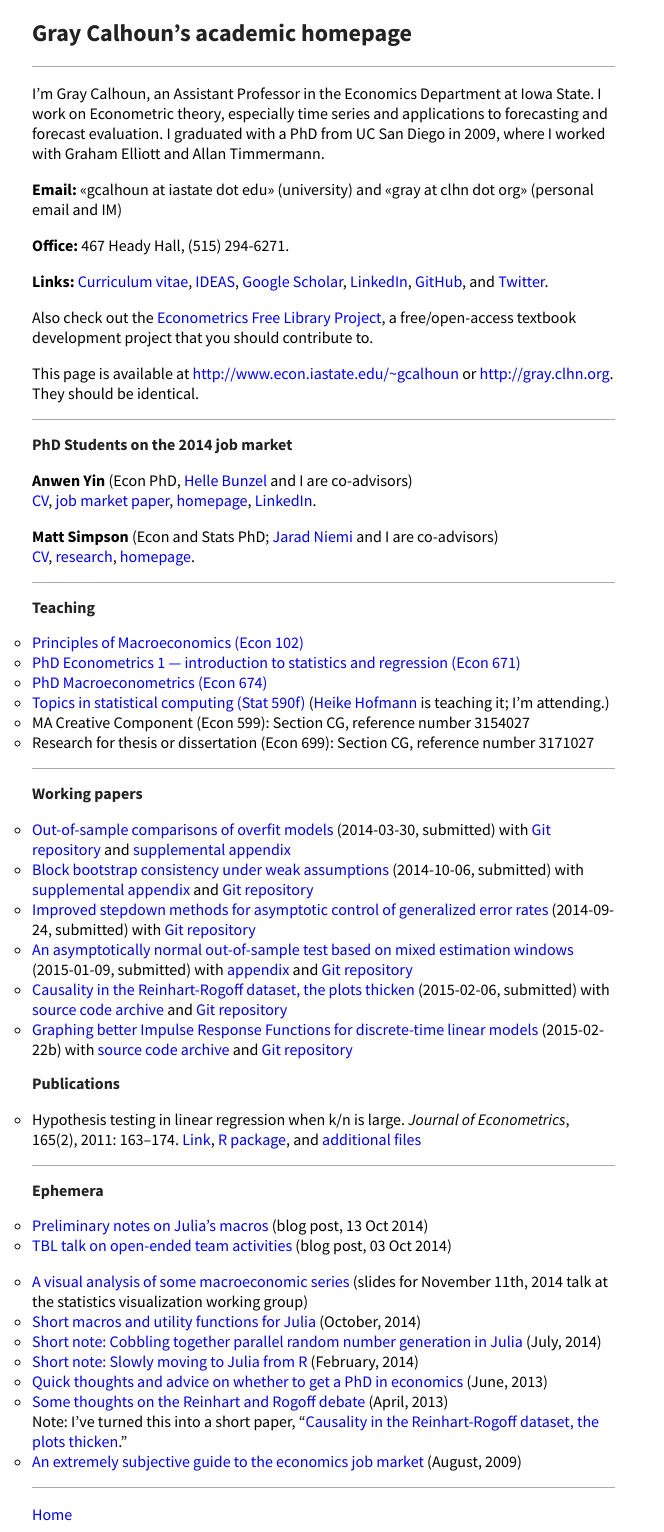
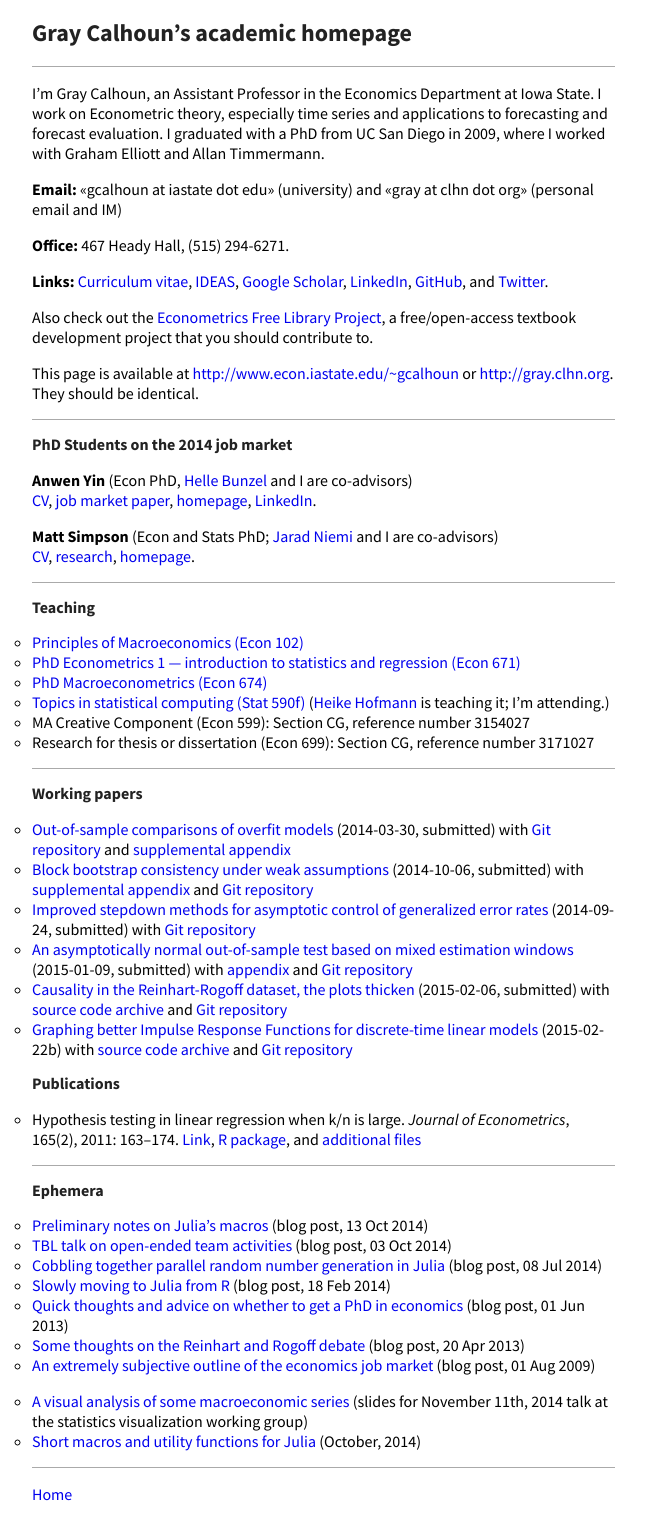
Before and after one commit to mmkuang/grayclhn.github.io, a Jekyll site: the page built from index.md, in a window 1280 px wide. Shown: the whole page, without its empty margins (0-664 px from the left). Built offline with Jekyll 4.4.1, drawn with Linux system fonts in a browser that asks for light colours; Markdown is read by kramdown in place of the engine named in the settings.

Commit message:
Convert informal documents to blog posts

```diff
--- a/index.md
+++ b/index.md
@@ -48,6 +48,8 @@
 
 <hr />
 
+<!--more-->
+
 ## Teaching
 * [Principles of Macroeconomics (Econ 102)](102)
 * [PhD Econometrics 1 — introduction to statistics
@@ -64,6 +66,8 @@
 [Heike Hofmann]: http://hofmann.public.iastate.edu/
 
 <hr />
+
+<!--more-->
 
 ## Working papers
 
@@ -110,9 +114,3 @@
   series](dl/graphics_slides.pdf) (slides for November 11th, 2014 talk
   at the statistics visualization working group)
 * [Short macros and utility functions for Julia](https://gist.github.com/grayclhn/5e70f5f61d91606ddd93) (October, 2014)
-* [Short note: Cobbling together parallel random number generation in Julia](notes/parallel-rng-in-julia) (July, 2014)
-* [Short note: Slowly moving to Julia from R](notes/julia-intro) (February, 2014)
-* [Quick thoughts and advice on whether to get a PhD in economics](notes/econ-grad-school) (June, 2013)
-* [Some thoughts on the Reinhart and Rogoff debate](notes/reinhart-rogoff-thoughts) (April, 2013)
-  Note: I've turned this into a short paper, “[Causality in the Reinhart-Rogoff dataset, the plots thicken](dl/calhoun-rr-graphics.pdf).”
-* [An extremely subjective guide to the economics job market](notes/job-market-notes) (August, 2009)
```
Also changed, not shown: notes/_posts/2009-08-01-job-market-notes.md (renamed from notes/job-market-notes.md), notes/_posts/2013-04-20-reinhart-rogoff-thoughts.md (renamed from notes/reinhart-rogoff-thoughts.md), notes/_posts/2013-06-01-econ-grad-school.md (renamed from notes/econ-grad-school.md), notes/_posts/2014-02-18-julia-intro.md (renamed from notes/julia-intro.md), notes/_posts/2014-07-08-parallel-rng-in-julia.md (renamed from notes/parallel-rng-in-julia.md).
